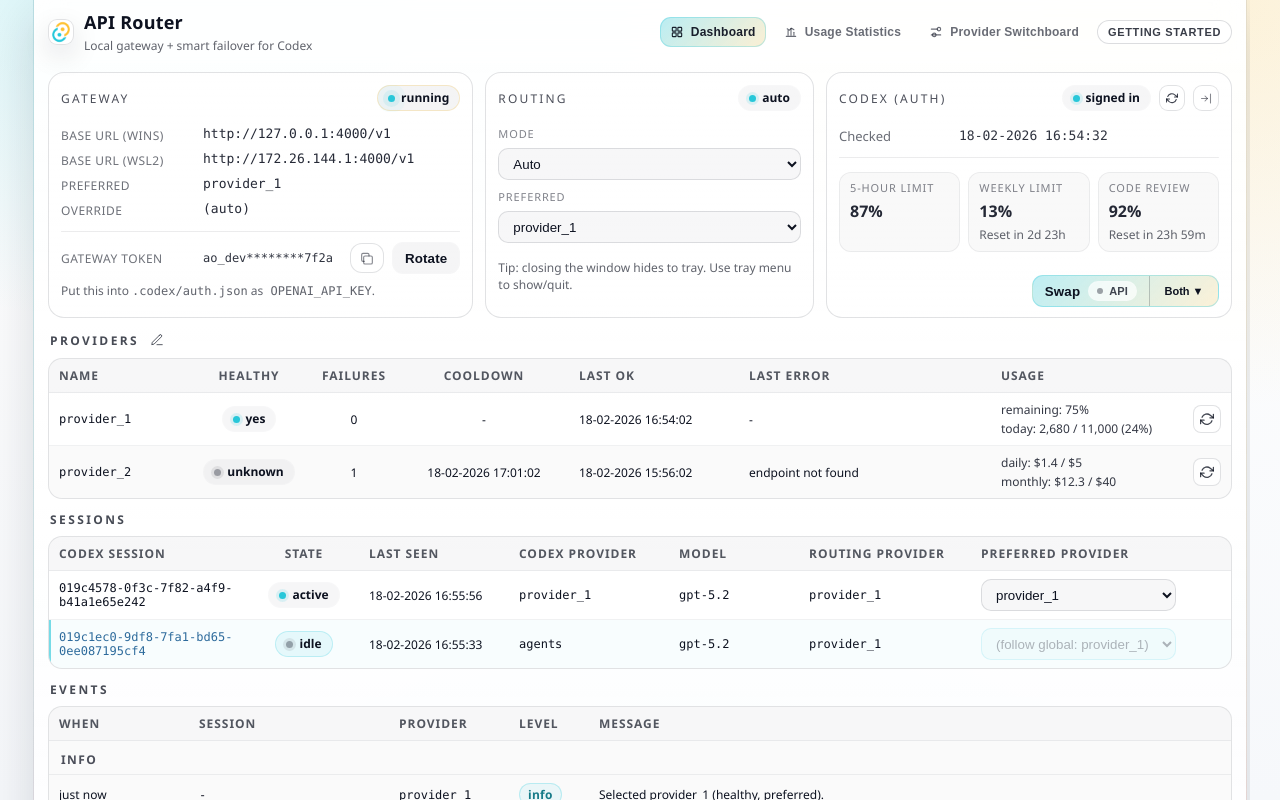
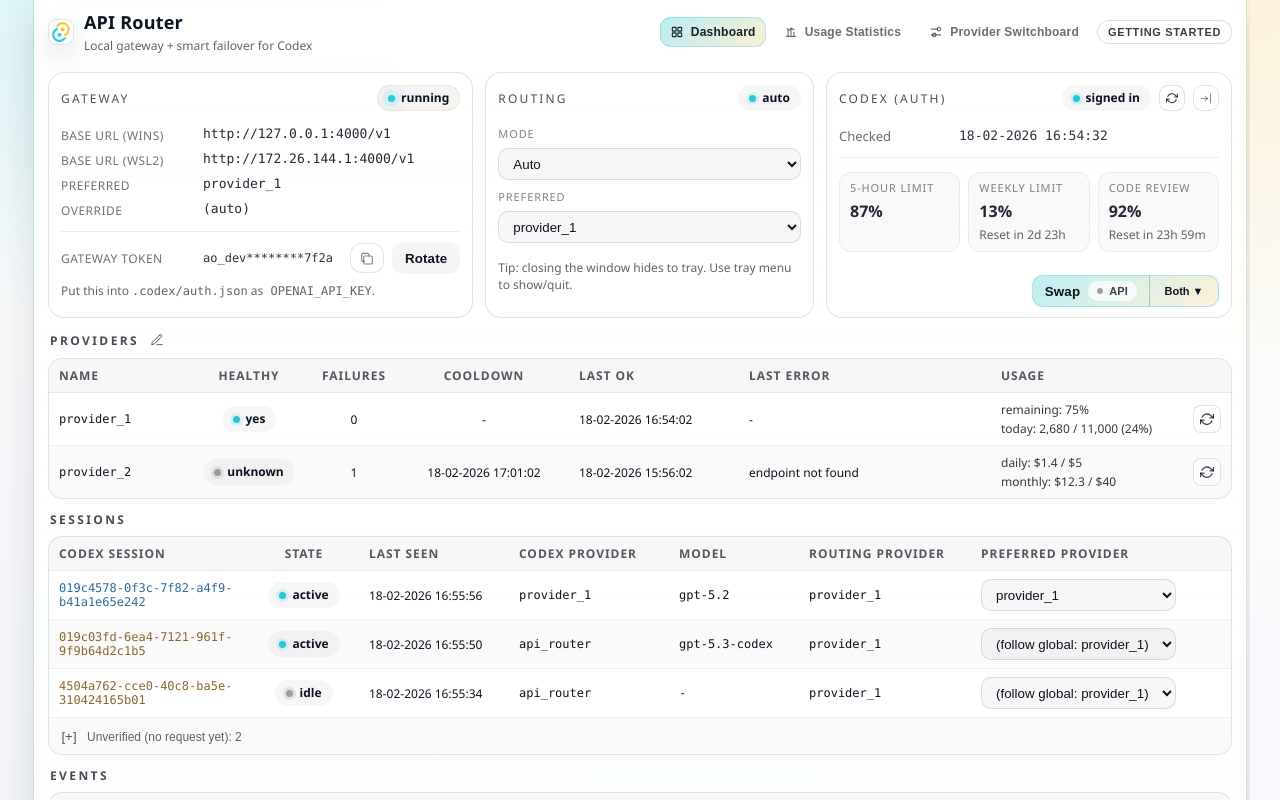
Before and after one commit to yiyousiow000814/API-Router, a React (Vite) app: page / in a window 1280 px wide. Built offline with nearby package versions, Linux system fonts and the light colour scheme.

Commit message:
fix: reduce WSL poll hitch and normalize session colors

```diff
--- a/src/ui/components/SessionsTable.tsx
+++ b/src/ui/components/SessionsTable.tsx
@@ -35,9 +35,19 @@ export function SessionsTable({
   onSetPreferred,
   allowPreferredChanges = true,
 }: Props) {
+  function displaySessionId(raw: string | null): string {
+    if (!raw) return '-'
+    if (raw.startsWith('wsl:')) return raw.slice(4)
+    return raw
+  }
+
   function sessionOriginClass(s: SessionRow): string {
     const base = (s.reported_base_url ?? '').trim().toLowerCase()
-    if (!base) return ''
+    if (!base) {
+      const id = (s.codex_session_id ?? '').trim().toLowerCase()
+      if (id.startsWith('wsl:')) return 'aoSessionsIdWsl2'
+      return 'aoSessionsIdWindows'
+    }
     if (base.includes(`//${GATEWAY_WSL2_HOST.toLowerCase()}:`)) return 'aoSessionsIdWsl2'
     if (
       base.includes(`//${GATEWAY_WINDOWS_HOST.toLowerCase()}:`) ||
@@ -45,7 +55,20 @@ export function SessionsTable({
     ) {
       return 'aoSessionsIdWindows'
     }
-    return ''
+    // Keep session origin color deterministic in UI: anything not proven WSL2 defaults to Windows.
+    return 'aoSessionsIdWindows'
+  }
+
+  function codexProviderLabel(s: SessionRow): string {
+    const verified = s.verified !== false
+    const isAgent = s.is_agent === true
+    const isReview = isAgent && s.is_review === true
+    if (isReview) return 'review'
+    if (isAgent) return 'agents'
+    // If session is still unverified and we have no base_url evidence, provider id is often just
+    // startup config hint and can be misleading.
+    if (!verified && !(s.reported_base_url ?? '').trim()) return '-'
+    return s.reported_model_provider ?? '-'
   }
 
   const verifiedRows = sessions.filter((s) => s.verified !== false)
@@ -77,17 +100,14 @@ export function SessionsTable({
                 const codexSession = s.codex_session_id ?? null
                 const wt = s.wt_session ?? '-'
                 const isAgent = s.is_agent === true
-                const isReview = isAgent && s.is_review === true
-                const codexProvider = isReview
-                  ? 'review'
-                  : (isAgent ? 'agents' : (s.reported_model_provider ?? '-'))
+                const codexProvider = codexProviderLabel(s)
                 const modelName = s.reported_model ?? '-'
                 const originClass = sessionOriginClass(s)
                 return (
                   <tr key={s.id} className={isAgent ? 'aoSessionRowAgent' : undefined}>
                     <td className="aoSessionsMono">
                       {codexSession ? (
-                        <div className={originClass} title={`WT_SESSION: ${wt}`}>{codexSession}</div>
+                        <div className={originClass} title={`WT_SESSION: ${wt}`}>{displaySessionId(codexSession)}</div>
                       ) : (
                         <div className={originClass} title={`WT_SESSION: ${wt}`}>-</div>
                       )}
@@ -176,17 +196,14 @@ export function SessionsTable({
                   const codexSession = s.codex_session_id ?? null
                   const wt = s.wt_session ?? '-'
                   const isAgent = s.is_agent === true
-                  const isReview = isAgent && s.is_review === true
-                  const codexProvider = isReview
-                    ? 'review'
-                    : (isAgent ? 'agents' : (s.reported_model_provider ?? '-'))
+                  const codexProvider = codexProviderLabel(s)
                   const modelName = s.reported_model ?? '-'
                   const originClass = sessionOriginClass(s)
                   return (
                     <tr key={s.id} className={isAgent ? 'aoSessionRowAgent' : undefined}>
                       <td className="aoSessionsMono">
                         {codexSession ? (
-                          <div className={originClass} title={`WT_SESSION: ${wt}`}>{codexSession}</div>
+                          <div className={originClass} title={`WT_SESSION: ${wt}`}>{displaySessionId(codexSession)}</div>
                         ) : (
                           <div className={originClass} title={`WT_SESSION: ${wt}`}>-</div>
                         )}
--- a/src/ui/devMockData.ts
+++ b/src/ui/devMockData.ts
@@ -78,17 +78,56 @@ export const devStatus: Status = {
       is_agent: false,
     },
     {
-      id: '019c1ec0-9df8-7fa1-bd65-0ee087195cf4',
-      wt_session: 'wt-agent-12',
-      codex_session_id: '019c1ec0-9df8-7fa1-bd65-0ee087195cf4',
-      reported_model_provider: 'agents',
-      reported_model: 'gpt-5.2',
-      reported_base_url: 'http://127.0.0.1:4000/v1',
-      last_seen_unix_ms: DEV_NOW - 29000,
+      id: '019c03fd-6ea4-7121-961f-9f9b64d2c1b5',
+      wt_session: '7c757b99-7a1f-455a-b301-3e0271e7f615',
+      codex_session_id: '019c03fd-6ea4-7121-961f-9f9b64d2c1b5',
+      reported_model_provider: 'api_router',
+      reported_model: 'gpt-5.3-codex',
+      reported_base_url: 'http://172.26.144.1:4000/v1',
+      last_seen_unix_ms: DEV_NOW - 12000,
+      active: true,
+      preferred_provider: null,
+      verified: true,
+      is_agent: false,
+    },
+    {
+      id: 'wsl:4504a762-cce0-40c8-ba5e-310424165b01',
+      wt_session: '4504a762-cce0-40c8-ba5e-310424165b01',
+      codex_session_id: 'wsl:4504a762-cce0-40c8-ba5e-310424165b01',
+      reported_model_provider: 'api_router',
+      reported_model: null,
+      reported_base_url: 'http://172.26.144.1:4000/v1',
+      last_seen_unix_ms: DEV_NOW - 28000,
       active: false,
       preferred_provider: null,
       verified: true,
-      is_agent: true,
+      is_agent: false,
+    },
+    {
+      id: '019c600a-56f3-77b2-8465-f64a4f0566ec',
+      wt_session: 'e60f8534-f300-4415-8669-dbebf9008271',
+      codex_session_id: '019c600a-56f3-77b2-8465-f64a4f0566ec',
+      reported_model_provider: 'api_router',
+      reported_model: null,
+      reported_base_url: null,
+      last_seen_unix_ms: DEV_NOW - 42000,
+      active: false,
+      preferred_provider: null,
+      verified: false,
+      is_agent: false,
+    },
+    {
+      id: 'wsl:6f8d5f2a-9d35-4f36-a0c7-5b5b8f0b84aa',
+      wt_session: '6f8d5f2a-9d35-4f36-a0c7-5b5b8f0b84aa',
+      codex_session_id: 'wsl:6f8d5f2a-9d35-4f36-a0c7-5b5b8f0b84aa',
+      reported_model_provider: 'api_router',
+      reported_model: null,
+      reported_base_url: null,
+      last_seen_unix_ms: DEV_NOW - 51000,
+      active: false,
+      preferred_provider: null,
+      verified: false,
+      is_agent: false,
     },
   ],
   active_provider: null,
```
Also changed, not shown: 2 other files (tests, documents, lock files or other folders).
